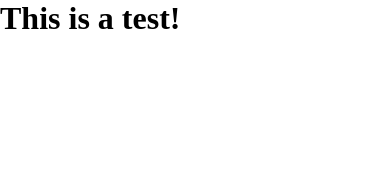
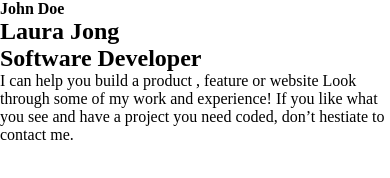
Before and after one commit to armandocomellas1/Mobile-skeleton, a website: page index.html in a window 390 px wide. Drawn offline with Linux system fonts and the light colour scheme.

Commit message:
Add more divs, main parragaphs and other tags in order to create the mobile skeleton without styles

```diff
--- a/index.html
+++ b/index.html
@@ -8,6 +8,26 @@
     <title>Document</title>
 </head>
 <body>
-    <h1>This is a test!</h1>
+    <div class="container">
+        <header>
+            <nav class="navmenu">
+                <h4 class="name_head">John Doe</h4>
+                <div class="menu_icon">
+                    <span class="line"></span>
+                    <span class="line"></span>
+                    <span class="line"></span>
+                </div>
+            </nav>
+        </header>
+        <section class="part_section">
+            <div class="special"></div>
+            <h1>Laura Jong</h1>
+            <h2>Software Developer</h2>
+            <p class="article">I can help you build a product , feature or website Look through some of my work and experience! If you like what you see and have a project you need coded,
+                don’t hestiate to contact me.
+            </p>
+            <p class="division_section"></p>
+        </section>
+    </div>
 </body>
 </html>
```
